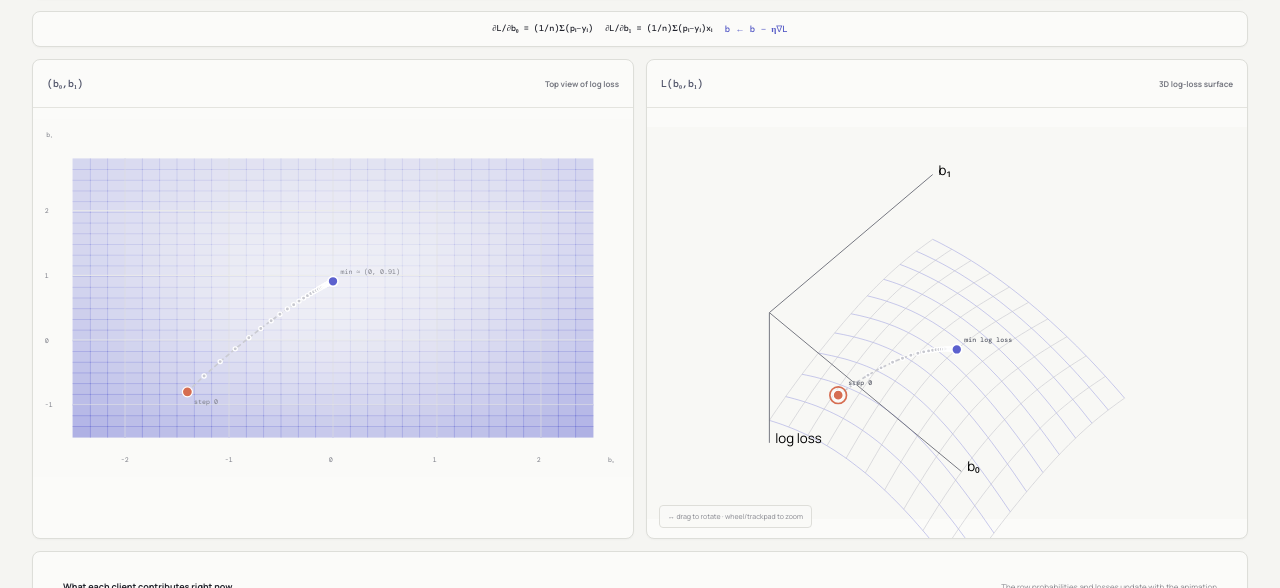
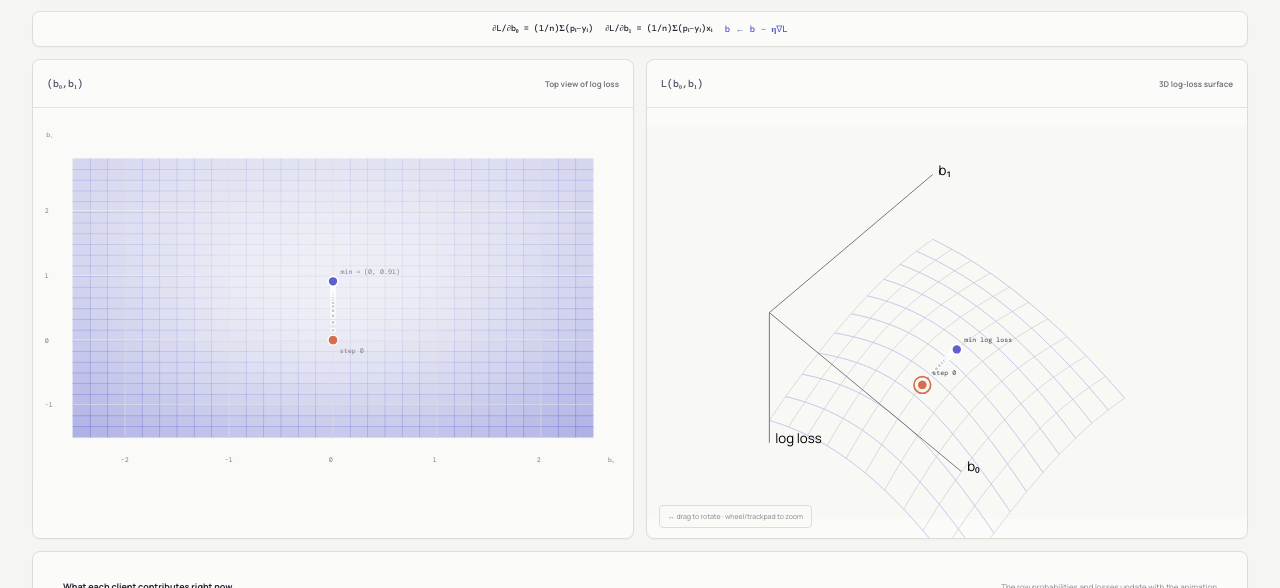
Before and after one commit to Alexander-768/analytics-tools, a React (Vite) app: page /#/machine-learning/logistic-regression in a window 1280 px wide. Shown: the part 2221-2809 px from the top of the page. Built offline with nearby package versions, Linux system fonts and the light colour scheme.

Commit message:
Start logistic regression gradient descent at zero

```diff
--- a/src/pages/LogisticRegressionPage.tsx
+++ b/src/pages/LogisticRegressionPage.tsx
@@ -144,7 +144,7 @@ export function LogisticRegressionPage(){
   const [playing,setPlaying]=useState(false);
 
   const trajectory=useMemo(()=>{
-    const out:LogStep[]=[];let b0=-1.4,b1=-.8;
+    const out:LogStep[]=[];let b0=0,b1=0;
     for(let i=0;i<=steps;i++){
       const loss=calcLoss(b0,b1),{g0,g1}=calcGrad(b0,b1);
       out.push({step:i,b0,b1,loss,g0,g1});
```
